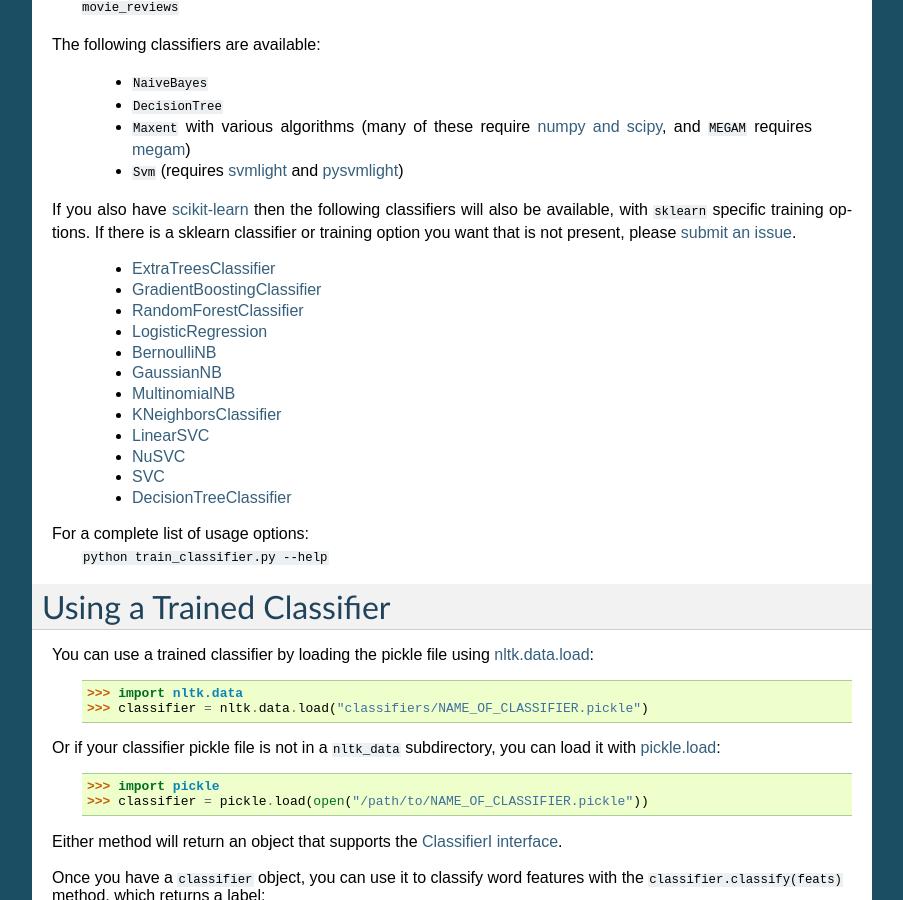
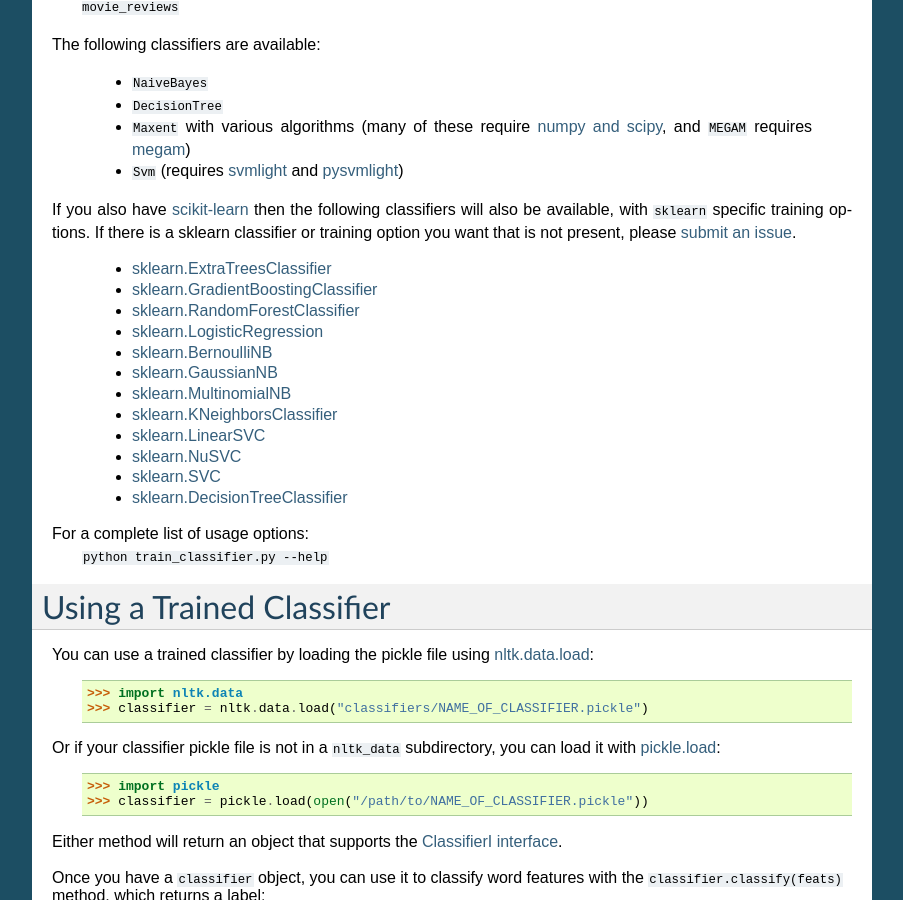
Before and after one commit to japerk/nltk-trainer, a Sphinx documentation site: the page built from docs/train_classifier.rst, in a window 1280 px wide and 900 px high, scrolled down 744 px. Shown: the whole window, without its empty margins (198-1101 px from the left). Built offline with Sphinx 7.4.7, drawn with Linux system fonts in a browser that asks for light colours.

Commit message:
sklearn prefix in classifier list

```diff
--- a/docs/train_classifier.rst
+++ b/docs/train_classifier.rst
@@ -39,18 +39,18 @@
 
 If you also have `scikit-learn <http://scikit-learn.org/>`_ then the following classifiers will also be available, with ``sklearn`` specific training options. If there is a sklearn classifier or training option you want that is not present, please `submit an issue <https://github.com/japerk/nltk-trainer/issues>`_.
 
-	* `ExtraTreesClassifier <http://scikit-learn.org/stable/modules/generated/sklearn.ensemble.ExtraTreesClassifier.html#sklearn.ensemble.ExtraTreesClassifier>`_
-	* `GradientBoostingClassifier <http://scikit-learn.org/stable/modules/generated/sklearn.ensemble.GradientBoostingClassifier.html#sklearn.ensemble.GradientBoostingClassifier>`_
-	* `RandomForestClassifier <http://scikit-learn.org/stable/modules/generated/sklearn.ensemble.RandomForestClassifier.html#sklearn.ensemble.RandomForestClassifier>`_
-	* `LogisticRegression <http://scikit-learn.org/stable/modules/generated/sklearn.linear_model.LogisticRegression.html#sklearn.linear_model.LogisticRegression>`_
-	* `BernoulliNB <http://scikit-learn.org/stable/modules/generated/sklearn.naive_bayes.BernoulliNB.html#sklearn.naive_bayes.BernoulliNB>`_
-	* `GaussianNB <http://scikit-learn.org/stable/modules/generated/sklearn.naive_bayes.GaussianNB.html#sklearn.naive_bayes.GaussianNB>`_
-	* `MultinomialNB <http://scikit-learn.org/stable/modules/generated/sklearn.naive_bayes.MultinomialNB.html#sklearn.naive_bayes.MultinomialNB>`_
-	* `KNeighborsClassifier <http://scikit-learn.org/stable/modules/generated/sklearn.neighbors.KNeighborsClassifier.html#sklearn.neighbors.KNeighborsClassifier>`_
-	* `LinearSVC <http://scikit-learn.org/stable/modules/generated/sklearn.svm.LinearSVC.html#sklearn.svm.LinearSVC>`_
-	* `NuSVC <http://scikit-learn.org/stable/modules/generated/sklearn.svm.NuSVC.html#sklearn.svm.NuSVC>`_
-	* `SVC <http://scikit-learn.org/stable/modules/generated/sklearn.svm.SVC.html#sklearn.svm.SVC>`_
-	* `DecisionTreeClassifier <http://scikit-learn.org/stable/modules/generated/sklearn.tree.DecisionTreeClassifier.html#sklearn.tree.DecisionTreeClassifier>`_
+	* `sklearn.ExtraTreesClassifier <http://scikit-learn.org/stable/modules/generated/sklearn.ensemble.ExtraTreesClassifier.html#sklearn.ensemble.ExtraTreesClassifier>`_
+	* `sklearn.GradientBoostingClassifier <http://scikit-learn.org/stable/modules/generated/sklearn.ensemble.GradientBoostingClassifier.html#sklearn.ensemble.GradientBoostingClassifier>`_
+	* `sklearn.RandomForestClassifier <http://scikit-learn.org/stable/modules/generated/sklearn.ensemble.RandomForestClassifier.html#sklearn.ensemble.RandomForestClassifier>`_
+	* `sklearn.LogisticRegression <http://scikit-learn.org/stable/modules/generated/sklearn.linear_model.LogisticRegression.html#sklearn.linear_model.LogisticRegression>`_
+	* `sklearn.BernoulliNB <http://scikit-learn.org/stable/modules/generated/sklearn.naive_bayes.BernoulliNB.html#sklearn.naive_bayes.BernoulliNB>`_
+	* `sklearn.GaussianNB <http://scikit-learn.org/stable/modules/generated/sklearn.naive_bayes.GaussianNB.html#sklearn.naive_bayes.GaussianNB>`_
+	* `sklearn.MultinomialNB <http://scikit-learn.org/stable/modules/generated/sklearn.naive_bayes.MultinomialNB.html#sklearn.naive_bayes.MultinomialNB>`_
+	* `sklearn.KNeighborsClassifier <http://scikit-learn.org/stable/modules/generated/sklearn.neighbors.KNeighborsClassifier.html#sklearn.neighbors.KNeighborsClassifier>`_
+	* `sklearn.LinearSVC <http://scikit-learn.org/stable/modules/generated/sklearn.svm.LinearSVC.html#sklearn.svm.LinearSVC>`_
+	* `sklearn.NuSVC <http://scikit-learn.org/stable/modules/generated/sklearn.svm.NuSVC.html#sklearn.svm.NuSVC>`_
+	* `sklearn.SVC <http://scikit-learn.org/stable/modules/generated/sklearn.svm.SVC.html#sklearn.svm.SVC>`_
+	* `sklearn.DecisionTreeClassifier <http://scikit-learn.org/stable/modules/generated/sklearn.tree.DecisionTreeClassifier.html#sklearn.tree.DecisionTreeClassifier>`_
 
 For a complete list of usage options:
 	``python train_classifier.py --help``
```
